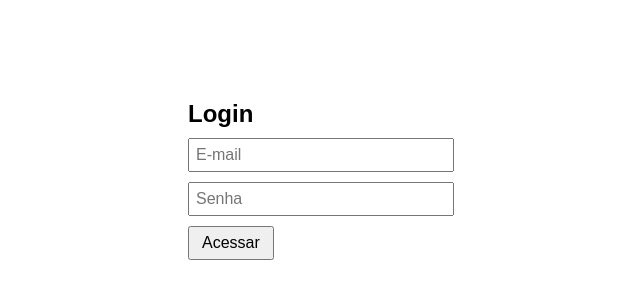
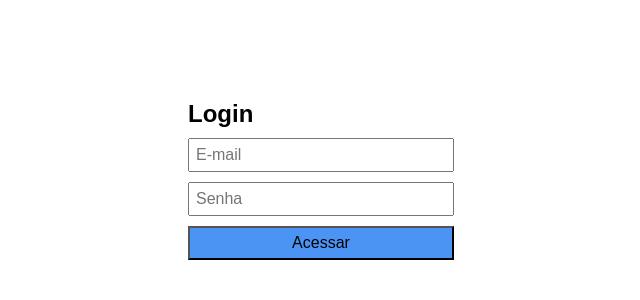
Before and after one commit to vhnsantos4/projeto-rest, a React (Create React App) app: page / in a window 1280 px wide. Shown: the top 300 px of the page, without its empty margins (319-959 px from the left). Built offline with nearby package versions, Linux system fonts and the light colour scheme.

Commit message:
alteração botão de acesso

```diff
--- a/src/App.css
+++ b/src/App.css
@@ -28,9 +28,11 @@ body {
 }
 
 .botao {
-  padding: 6px 12px;
+  padding: 6px;
+  width: 266px;
   font-size: 16px;
   cursor: pointer;
+  background-color: #4b94f3;
 }
 
 .mensagem {
```
